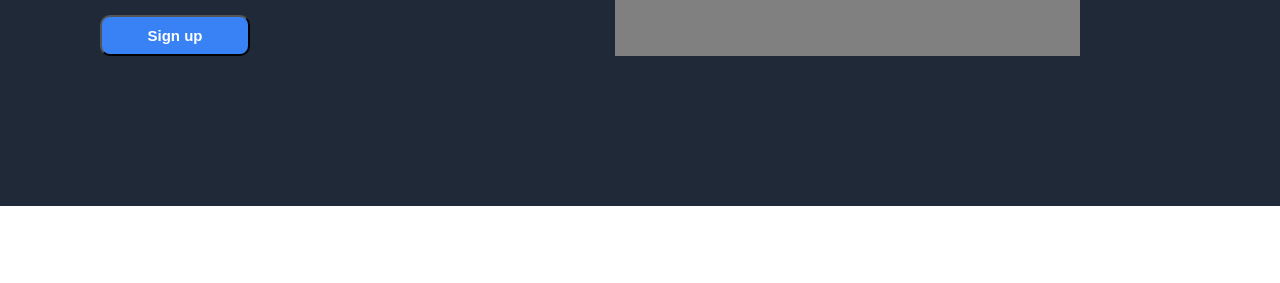
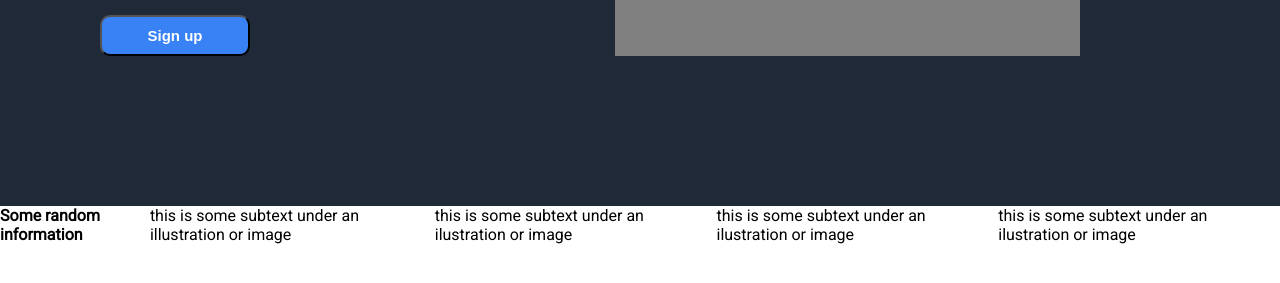
Before and after one commit to FabrizioPB/odin-landingpage, a plain HTML site: page index.html in a window 1280 px wide. Shown: the part 401-684 px from the top of the page. Drawn offline with Linux system fonts and the light colour scheme.

Commit message:
Add information section on the website

```diff
--- a/index.html
+++ b/index.html
@@ -35,5 +35,34 @@
 
     </div>
 
+
+    <div class="information">
+
+        <strong>Some random information</strong>
+
+        <div class="infobuble">
+            <div class="imgplaceholder"></div>
+            <div class="text">this is some subtext under an illustration or image</div>
+        </div>
+
+        <div class="infobuble">
+            <div class="imgplaceholder"></div>
+            <div class="text">this is some subtext under an ilustration or image</div>
+        </div>
+
+        <div class="infobuble">
+            <div class="imgplaceholder"></div>
+            <div class="text">this is some subtext under an ilustration or image</div>
+        </div>
+
+        <div class="infobuble">
+            <div class="imgplaceholder"></div>
+            <div class="text">this is some subtext under an ilustration or image</div>
+        </div>
+
+
+    </div>
+
+
 </body>
 </html>
--- a/style.css
+++ b/style.css
@@ -96,3 +96,14 @@ button {
     min-width: 250px;
 
 }
+
+.information {
+    display: flex;
+}
+
+.information strong{
+    display: flex;
+    flex-direction: column;
+    justify-content: center;
+    align-items: center;
+}
```
